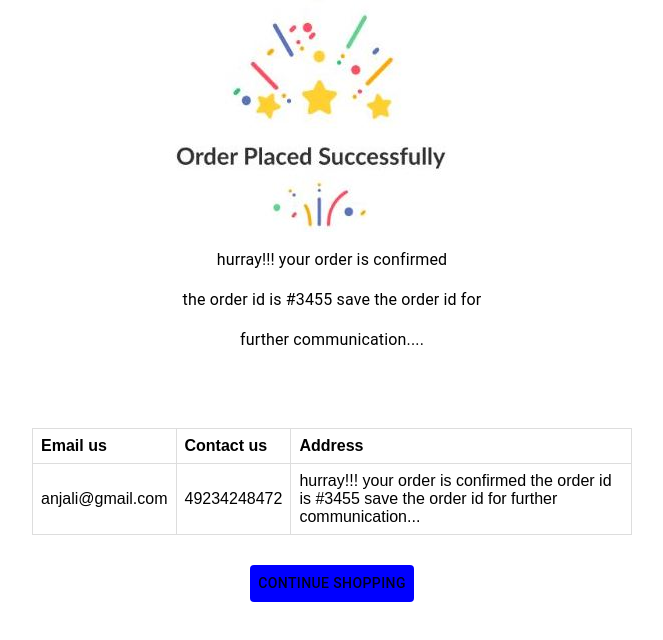
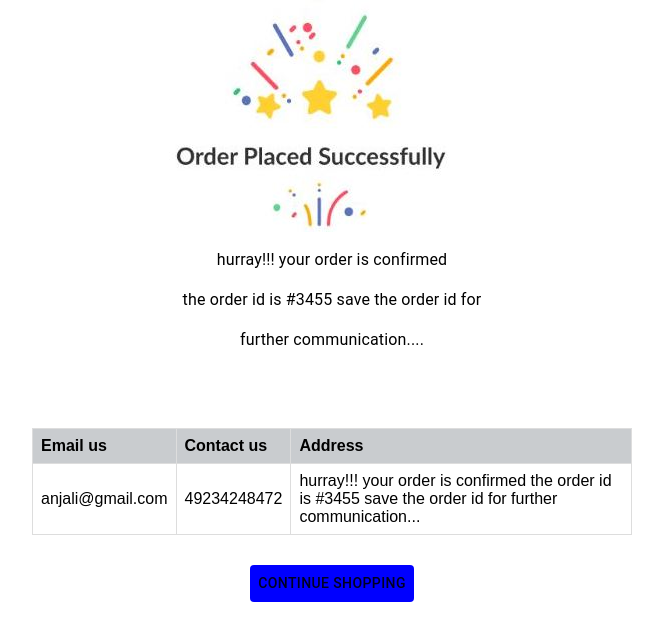
Before and after one commit to kanoop640/BookStoreApp_CohartA, a React (Create React App) app in the folder bookstoreui/: page /orderSummary in a window 1280 px wide. Shown: the top 640 px of the page, without its empty margins (308-971 px from the left). Built offline with nearby package versions, Linux system fonts and the light colour scheme.

Commit message:
[Anjali] Refactor. Refactor the ui of order summary

```diff
--- a/bookstoreui/src/Component/orderSummary.jsx
+++ b/bookstoreui/src/Component/orderSummary.jsx
@@ -2,7 +2,14 @@ import React,{ Component } from "react";
 import Typography from '@material-ui/core/Typography';
 import {Card,Button} from '@material-ui/core';
 import capture from '../assets/capture.jpg'
+import Dashboard from './dashboard'
 class OrderSummary extends Component{
+    constructor(props){
+        super(props);
+    }
+    handleClick=()=>{
+        this.props.history.push('/dashboard');
+    }
 render(){
     return(
         <div>
@@ -20,7 +27,7 @@ render(){
                 <div>
                     <table className="summary-table">
                         <thead>
-                            <tr>
+                            <tr style={styles.tableHead} className=".table-head">
                               <th>Email us</th>
                               <th>Contact us</th>
                               <th>Address</th>
@@ -38,7 +45,8 @@ render(){
                     </table>
                 </div>
                 <div className="continue-button">
-                <Button id="buttonId">
+                <Button id="buttonId"
+                onClick={this.handleClick}>
                 Continue Shopping</Button>
                 </div>
             </div>
@@ -51,8 +59,8 @@ const styles={
         height:800,
         width:620
     },
-    button:{
-
-    }
+    tableHead:{
+        backgroundColor:'#c9cccf',
+    },
 }
 export default OrderSummary;
```
